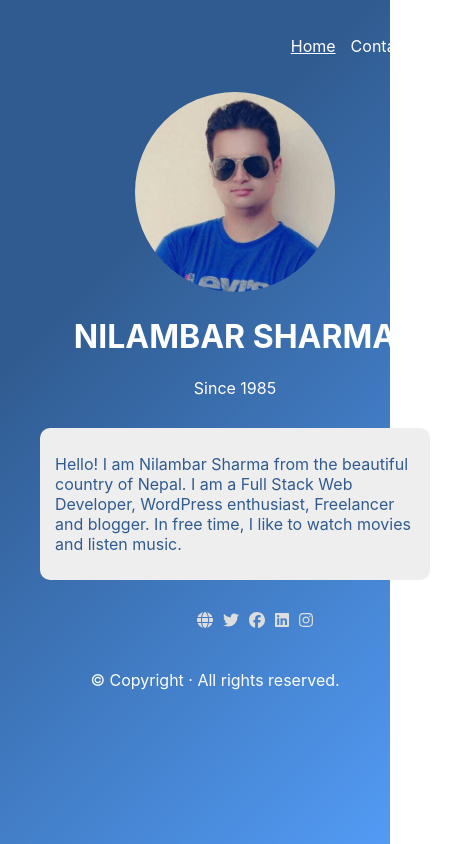
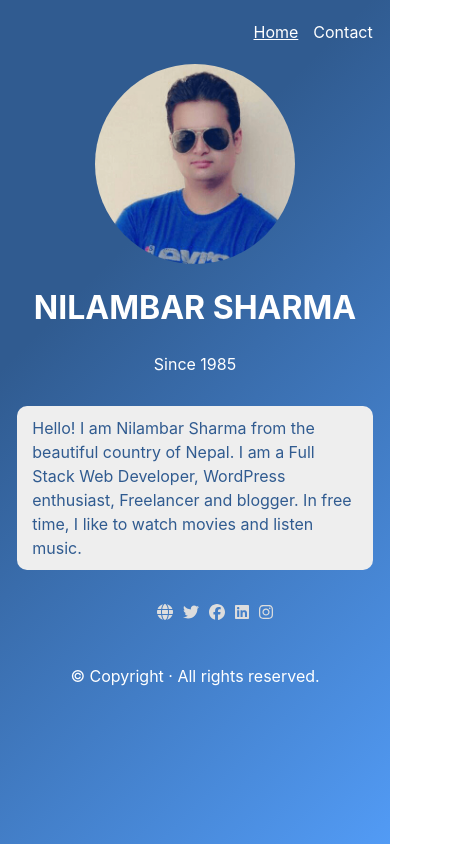
Before and after one commit to ernilambar/meroho, a React (Create React App) app: page / in a window 390 px wide. Shown: the whole page, 450 px wide, since content can reach past the window. Built offline with nearby package versions, Linux system fonts and the light colour scheme.

Commit message:
Fix responsive styles

```diff
--- a/src/components/Author/Author.scss
+++ b/src/components/Author/Author.scss
@@ -1,6 +1,9 @@
 .author {
 	.branding {
-		text-align: center;
+		display: flex;
+		align-items: center;
+		flex-direction: column;
+		gap: 20px;
 
 		h1 {
 			text-transform: uppercase;
--- a/src/components/Container/Container.scss
+++ b/src/components/Container/Container.scss
@@ -1,8 +1,6 @@
 .container {
 	max-width: 1040px;
-	margin-left: auto;
-	margin-right: auto;
-	padding-left: 20px;
-	padding-right: 20px;
-	width: 100%;
+	margin-inline: auto;
+	padding-inline: 16px;
+	padding-inline: clamp(1rem, 0.636rem + 1.82vw, 2rem);
 }
--- a/src/index.css
+++ b/src/index.css
@@ -1,3 +1,7 @@
+/* Reset */
+*,*::before,*::after{box-sizing:border-box}*{margin:0}body{line-height:1.5;-webkit-font-smoothing:antialiased}img,picture,video,canvas,svg{display:block;max-width:100%}input,button,textarea,select{font:inherit}p,h1,h2,h3,h4,h5,h6{overflow-wrap:break-word}#root,#__next{isolation:isolate}
+
+/* Custom */
 body {
 	margin: 0;
 	font-family: -apple-system, BlinkMacSystemFont, "Segoe UI", "Roboto",
--- a/src/pages/Home.js
+++ b/src/pages/Home.js
@@ -1,4 +1,3 @@
-import Container from '../components/Container/Container';
 import SiteHeader from '../components/SiteHeader/SiteHeader';
 import SiteFooter from '../components/SiteFooter/SiteFooter';
 import Author from '../components/Author/Author';
@@ -7,9 +6,7 @@ const Home = () => {
 	return (
 		<div className="home">
 			<SiteHeader />
-			<Container>
-				<Author />
-			</Container>
+			<Author />
 			<SiteFooter />
 		</div>
 	);
```
